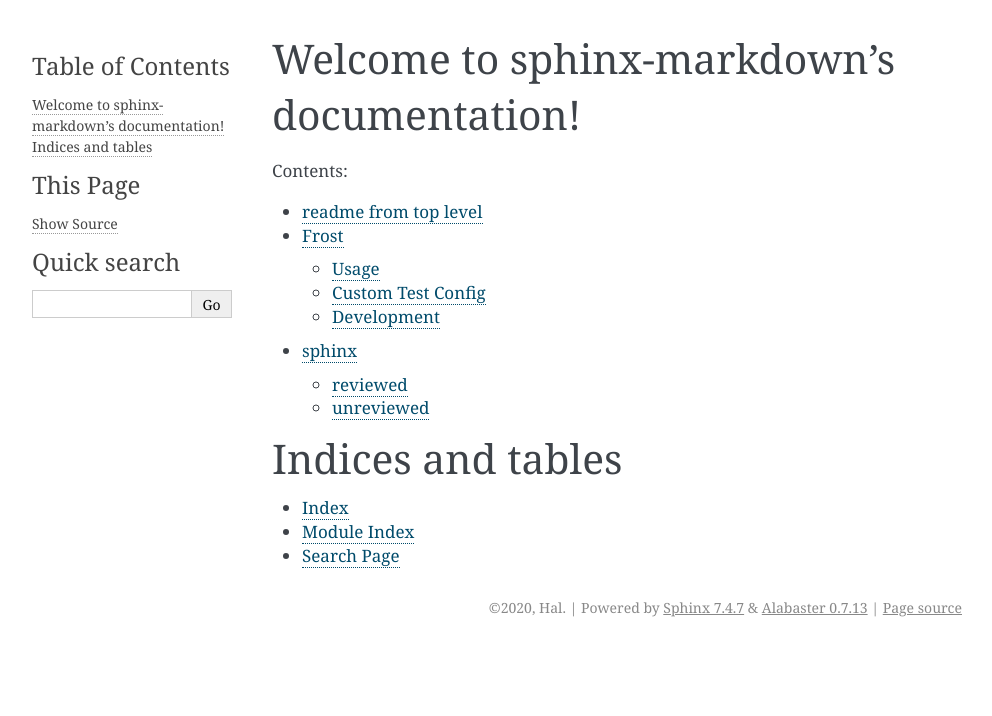
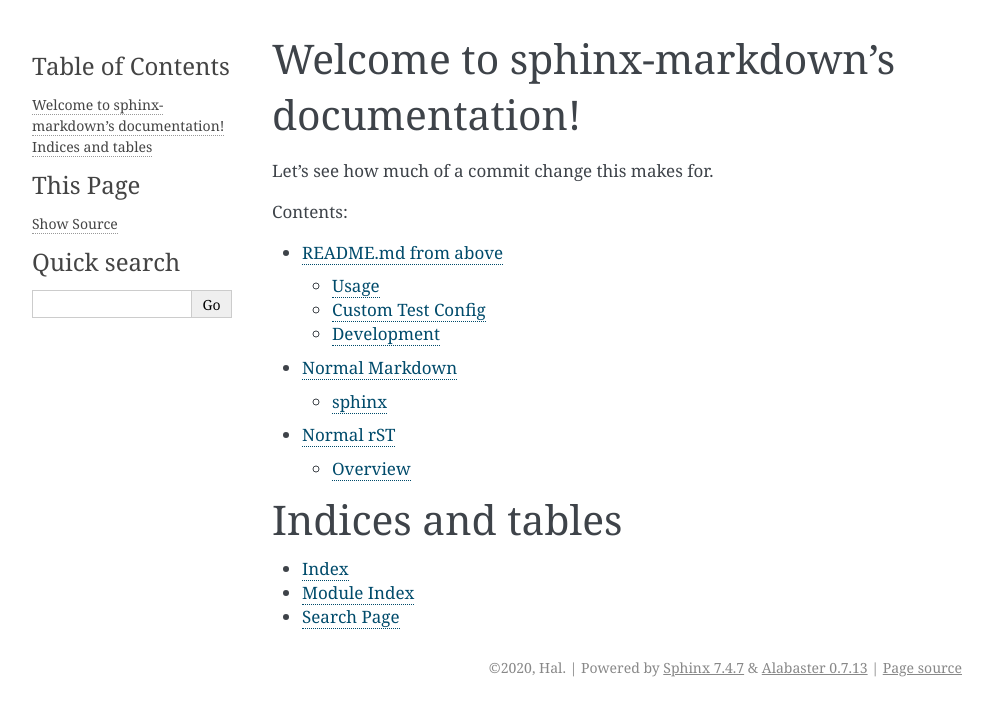
Before and after one commit to hwine/sphinx-markdown, a Sphinx documentation site: the page built from docs/index.rst, in a window 1280 px wide. Shown: the top 716 px of the page, without its empty margins (148-1140 px from the left). Built offline with Sphinx 7.4.7, drawn with Linux system fonts in a browser that asks for light colours.

````diff
--- a/docs/index.rst
+++ b/docs/index.rst
@@ -6,12 +6,15 @@
 Welcome to sphinx-markdown's documentation!
 ===========================================
 
+Let's see how much of a commit change this makes for.
+
 .. toctree::
    :maxdepth: 2
    :caption: Contents:
 
    README.md from above <readme.md>
-   test.md
+   Normal Markdown      <test-md.md>
+   Normal rST           <test-rst.rst>
 
 
 
--- a/docs/readme.md
+++ b/docs/readme.md
@@ -1,4 +1,3 @@
-# readme from top level
 
 ```{include} ../README.md
 ```
````
Also changed, not shown: docs/test.md (deleted, +0 -35 lines).
